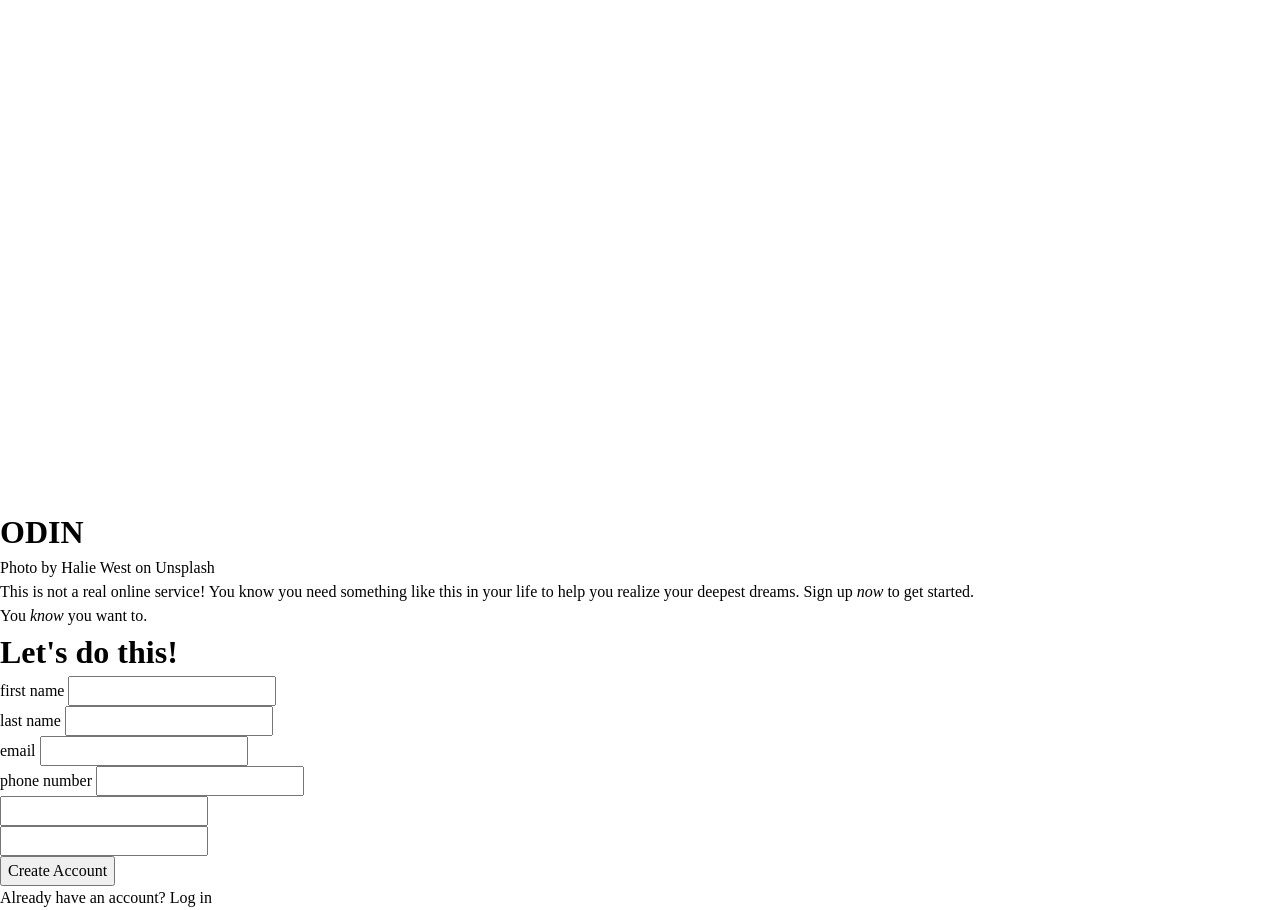
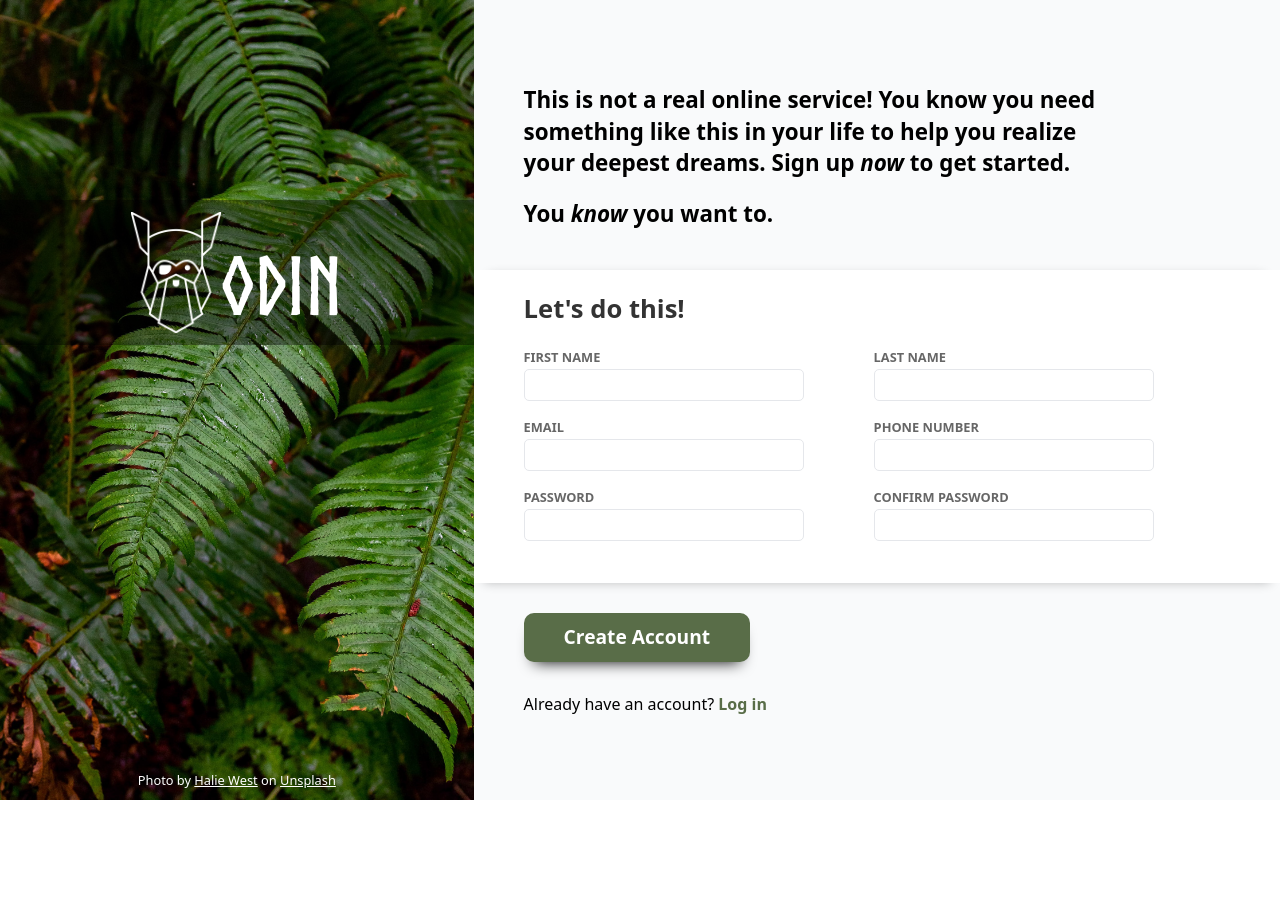
Before and after one commit to arubine/sign-up-form, a plain HTML site: page index.html in a window 1280 px wide. After the commit the page ends 800 px from the top, so only its background shows below. Drawn offline with Linux system fonts and the light colour scheme.

Commit message:
Add style and js script

```diff
--- a/index.html
+++ b/index.html
@@ -8,6 +8,7 @@
     />
     <title>Sign-Up Form</title>
     <link rel="stylesheet" href="./styles.css" />
+    <script src="/index.js" defer></script>
   </head>
   <body>
     <div class="container">
@@ -21,7 +22,16 @@
           <h1 class="odin">ODIN</h1>
         </div>
         <div class="credits">
-          Photo by Halie West on Unsplash
+          Photo by
+          <a
+            href="https://unsplash.com/@haliewestphoto"
+            target="_blank"
+            >Halie West</a
+          >
+          on
+          <a href="https://unsplash.com/" target="_blank"
+            >Unsplash</a
+          >
         </div>
       </div>
       <div class="right-side">
@@ -73,7 +83,7 @@
               />
             </div>
             <div>
-              <label for="password"></label>
+              <label for="password">password</label>
               <input
                 type="password"
                 id="password"
@@ -82,7 +92,9 @@
               />
             </div>
             <div>
-              <label for="password-confirm"></label>
+              <label for="password-confirm"
+                >confirm password</label
+              >
               <input
                 type="password"
                 id="password-confirm"
@@ -93,7 +105,9 @@
           </div>
           <button type="submit">Create Account</button>
         </form>
-        <p>Already have an account? Log in</p>
+        <p class="login">
+          Already have an account? <span>Log in</span>
+        </p>
       </div>
     </div>
   </body>
--- /dev/null
+++ b/index.js
@@ -0,0 +1,17 @@
+const passwordInput = document.querySelector('#password')
+const confPasswordInput = document.querySelector(
+  '#password-confirm'
+)
+
+function checkPasswords() {
+  if (passwordInput.value !== confPasswordInput.value) {
+    passwordInput.classList.add('error')
+    confPasswordInput.classList.add('error')
+  } else {
+    passwordInput.classList.remove('error')
+    confPasswordInput.classList.remove('error')
+  }
+}
+
+passwordInput.addEventListener('change', checkPasswords)
+confPasswordInput.addEventListener('change', checkPasswords)
--- a/styles.css
+++ b/styles.css
@@ -60,3 +60,178 @@ h6 {
 #__next {
   isolation: isolate;
 }
+
+body {
+  font-family: system-ui, -apple-system, BlinkMacSystemFont,
+    'Segoe UI', Roboto, Oxygen, Ubuntu, Cantarell,
+    'Open Sans', 'Helvetica Neue', sans-serif;
+}
+
+@font-face {
+  font-family: 'Norse Bold';
+  src: url(/assets/Norse-Bold.otf) format('opentype');
+}
+
+.container {
+  display: flex;
+  height: 100vh;
+}
+
+.left-side {
+  background-image: url(/assets/halie-west-25xggax4bSA-unsplash.jpg);
+  background-size: cover;
+  background-repeat: no-repeat;
+  /* width: 35%; */
+  display: flex;
+  flex: 0 0 37%;
+  flex-direction: column;
+  justify-content: space-between;
+  align-items: center;
+  color: white;
+}
+
+.logo-panel {
+  margin-top: 200px;
+  display: flex;
+  width: 100%;
+  background-color: rgba(0, 0, 0, 0.4);
+  justify-content: center;
+  align-items: center;
+  /* padding: 5px; */
+}
+
+.logo {
+  width: 90px;
+  height: auto;
+}
+
+.odin {
+  margin-top: 25px;
+  font-family: 'Norse Bold';
+  font-size: 5rem;
+}
+
+a {
+  color: white;
+}
+
+.credits {
+  margin-bottom: 10px;
+  font-size: 0.8rem;
+}
+
+.right-side {
+  background-color: rgb(249, 250, 251);
+  display: flex;
+  flex-direction: column;
+  justify-content: center;
+  gap: 20px;
+}
+
+.header p {
+  font-weight: bold;
+  font-size: 1.4rem;
+  padding: 0 50px;
+  margin-bottom: 20px;
+  width: 85%;
+  line-height: 1.4;
+  /* margin-top: -40px; */
+}
+
+.right-side h1 {
+  background-color: white;
+  padding: 20px 50px 20px;
+  font-size: 1.6rem;
+  color: rgba(0, 0, 0, 0.8);
+  /* z-index: 100; */
+  box-shadow: rgba(0, 0, 0, 0.24) 0px -10px 10px -15px;
+}
+
+label {
+  display: block;
+  padding-bottom: 2px;
+}
+
+.input-fields > div {
+  height: 70px;
+}
+
+input {
+  display: block;
+  appearance: none;
+  width: 280px;
+  margin-right: 70px;
+  /* margin-bottom: 25px; */
+  border: 1px solid #e5e7eb;
+  border-radius: 5px;
+  padding: 3px;
+  padding-left: 8px;
+}
+
+input:focus {
+  box-shadow: rgba(0, 0, 0, 0.24) 0px 3px 8px;
+  outline: none;
+  border: 2px solid rgb(60, 184, 226);
+}
+
+.input-fields {
+  background-color: white;
+  padding: 0 50px 25px;
+  display: flex;
+  flex-wrap: wrap;
+  box-shadow: rgba(0, 0, 0, 0.24) 0px 10px 10px -10px;
+}
+
+label {
+  text-transform: uppercase;
+  font-size: 0.8rem;
+  font-weight: bold;
+  color: rgba(0, 0, 0, 0.6);
+}
+
+button {
+  margin: 30px 50px 10px;
+  appearance: none;
+  background-color: #596d48;
+  color: white;
+  padding: 10px 40px;
+  font-weight: bold;
+  font-size: 1.2rem;
+  /* outline: none; */
+  border: none;
+  border-radius: 10px;
+  box-shadow: 0px 10px 15px -10px black;
+}
+
+button:hover {
+  cursor: pointer;
+  box-shadow: 0px 0px 15px -5px black;
+}
+
+button:hover:active {
+  box-shadow: 0px 0px 20px -5px black;
+  /* color: gray; */
+}
+
+.login {
+  margin-left: 50px;
+  margin-top: 0px;
+  font-weight: 500;
+}
+
+.login span {
+  color: #596d48;
+  font-weight: bold;
+}
+
+.error {
+  border: 1px solid red;
+}
+
+.error::after {
+  content: '';
+  height: 20px;
+  width: 50px;
+  display: block;
+  border: 1px solid red;
+}
```
